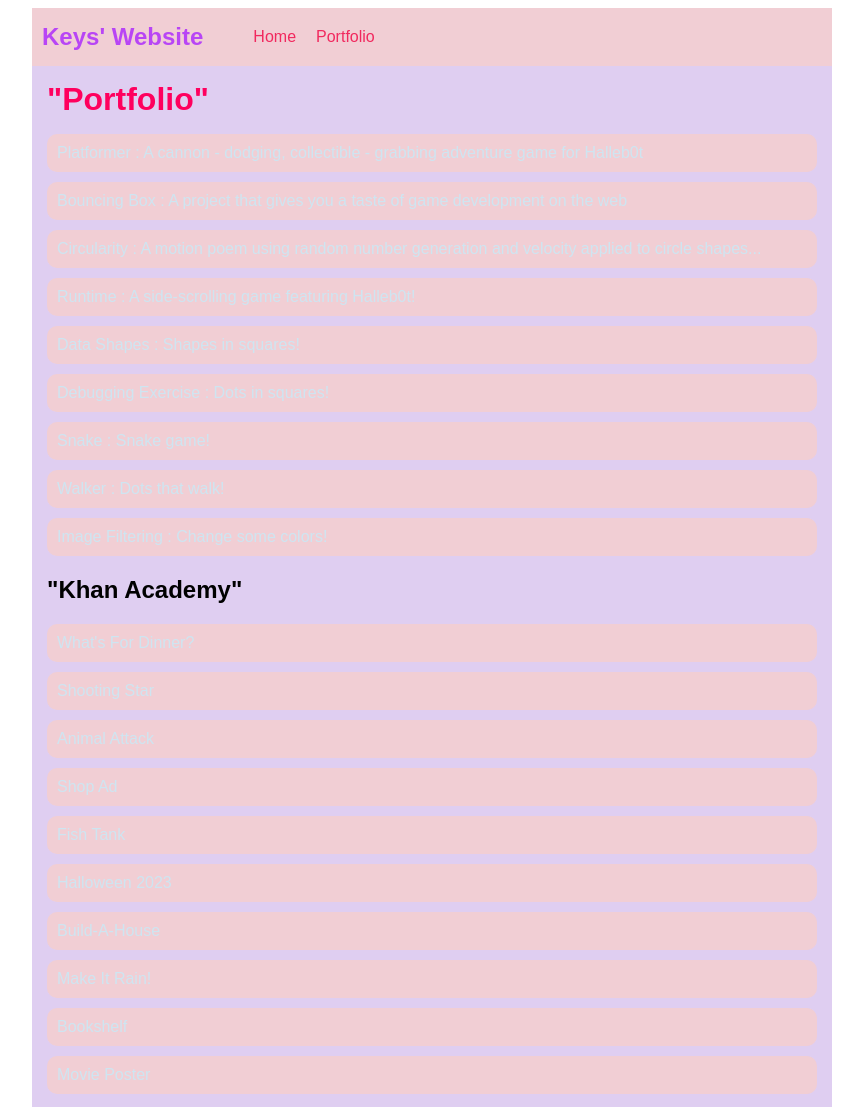
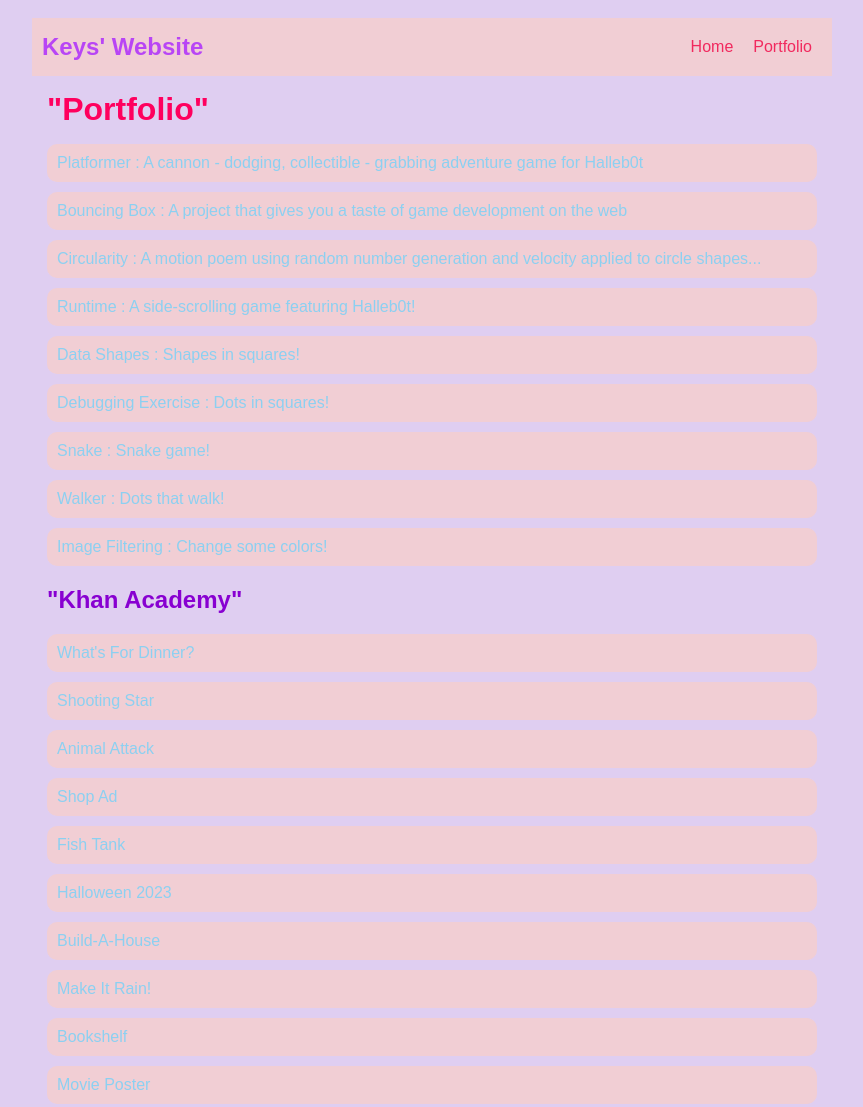
Before and after one commit to kiragarretson/kiragarretson.github.io, a plain HTML site: page portfolio.html in a window 1280 px wide. Shown: the top 1107 px of the page, without its empty margins (208-1071 px from the left). Drawn offline with Linux system fonts and the light colour scheme.

Commit message:
fixing the colors of the site

```diff
--- a/style.css
+++ b/style.css
@@ -1,6 +1,6 @@
 body {
-       background: rgb(223, 206, 241) // background
-       color: rgb(136, 0, 209) // shrug
+       background: rgb(223, 206, 241);
+       color: rgb(136, 0, 209);
        padding: 10px;
        font-family: arial;
    }
@@ -11,7 +11,7 @@
 
    /* navigation menu */
    nav {
-       background: rgb(241, 206, 212); // pastel pink
+       background: rgb(241, 206, 212);
       margin: 0 auto;
        display: flex;
        padding: 10px;
@@ -19,7 +19,7 @@
    h1 {
        display: flex;
        align-items: center;
-       color: rgb(184, 69, 245); // purple text
+       color: rgb(184, 69, 245);
        flex: 1;
        margin: 0;
    }
@@ -32,7 +32,7 @@
    }
    a {
        text-decoration: none;
-       color: rgb(241, 41, 94); // tippy top text color maybe?
+       color: rgb(241, 41, 94);
    }
 
    /* main container area beneath menu */
@@ -55,7 +55,7 @@
    /* portfolio styles */
     /* portfolio styles */
     .content h1 {
-    color: rgb(255, 0, 94); // text I think?
+    color: rgb(255, 0, 94);
 }
 
 #portfolio {
@@ -71,10 +71,10 @@
 }
 
 #portfolio li:hover {
-    background: rgb(140, 208, 241);
+    background: rgb(206, 229, 241);
 }
 
 #portfolio a {
     text-decoration: none;
-    color: rgb(206, 229, 241);
+    color: rgb(140, 208, 241);
 }
```
